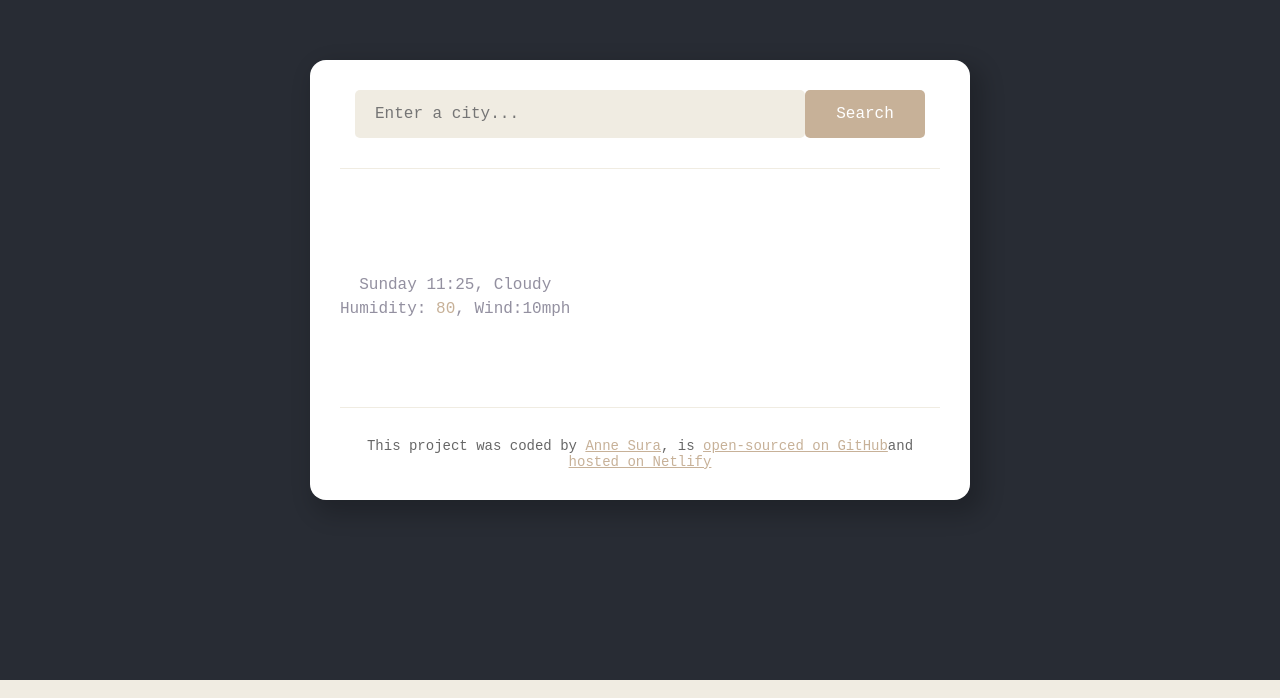
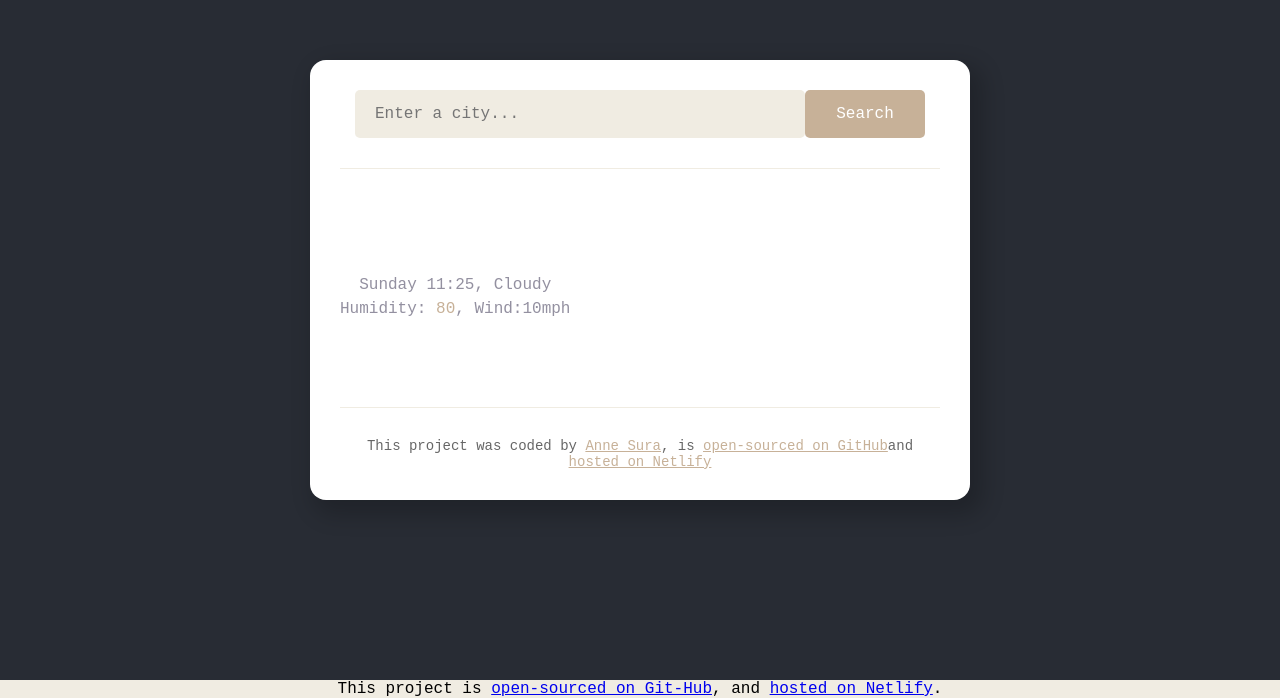
Before and after one commit to annesura/weather-react-app, a React (Create React App) app: page / in a window 1280 px wide. Shown: the part 120-818 px from the top of the page. Built offline with nearby package versions, Linux system fonts and the light colour scheme.

Commit message:
Added footer
Links to GitHub repository and Netlify link

```diff
--- a/src/App.js
+++ b/src/App.js
@@ -7,6 +7,13 @@ function App() {
       <header className="App-header">
         <Weather />
       </header>
+      <footer>
+        This project is{" "}
+        <a href="https://github.com/annesura/weather-react-app">
+          open-sourced on Git-Hub
+        </a>
+        , and <a href="funny-llama-3e0b51.netlify.app">hosted on Netlify</a>.
+      </footer>
     </div>
   );
 }
```
